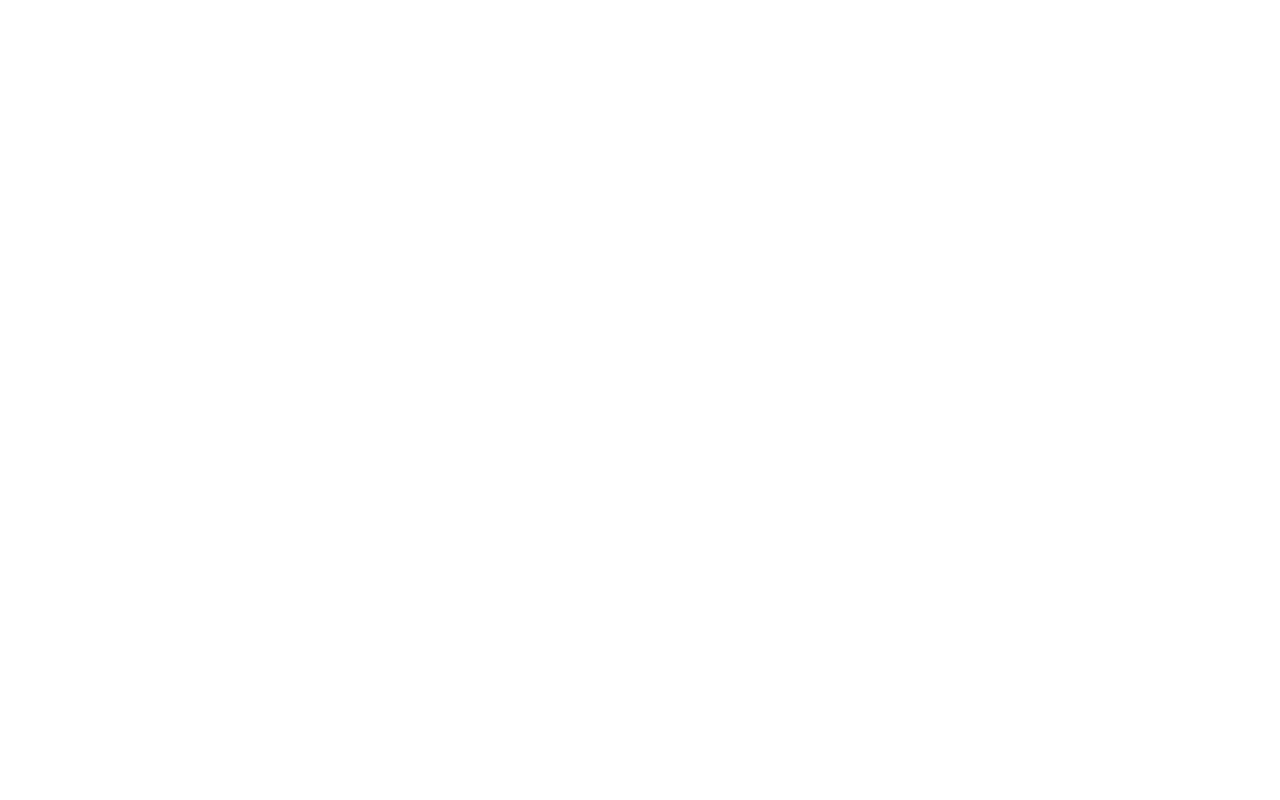
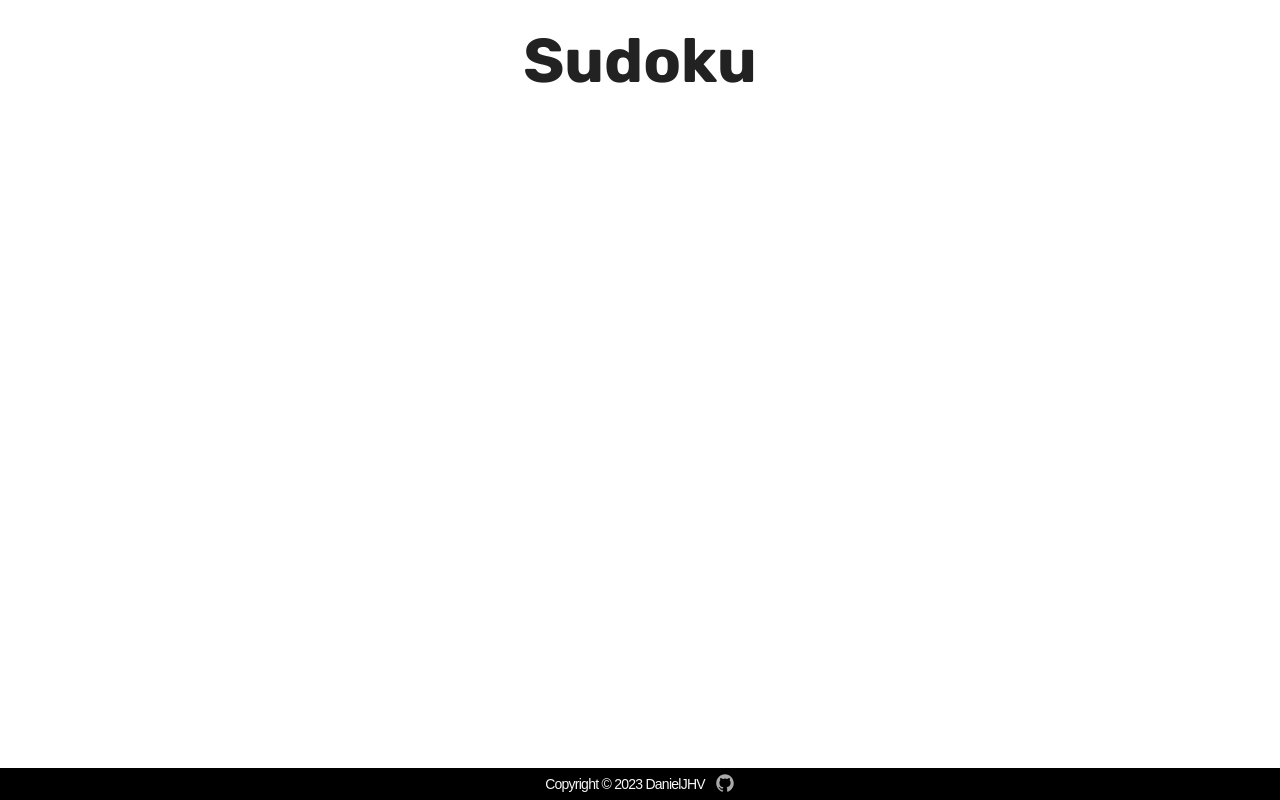
Before and after one commit to DanielJHV/sudoku, a website: page index.html in a window 1280 px wide. Drawn offline with Linux system fonts and the light colour scheme.

Commit message:
Add header and footer

```diff
--- a/css/style.css
+++ b/css/style.css
@@ -0,0 +1,55 @@
+* {
+  margin: 0;
+  padding: 0;
+  box-sizing: border-box;
+}
+
+html {
+  font-size: 62.5%;
+}
+
+body {
+  display: flex;
+  flex-direction: column;
+  justify-content: space-between;
+  height: 100vh;
+  background-color: #fff;
+  color: #222;
+  font-family: 'Rubik', sans-serif;
+}
+
+.header {
+  text-align: center;
+  padding: 2.4rem;
+}
+
+.heading-primary {
+  font-size: 6.2rem;
+  font-weight: 700;
+}
+
+.footer {
+  display: flex;
+  justify-content: center;
+  align-items: center;
+  gap: 1rem;
+  height: 3.2rem;
+  padding: 1.2rem;
+  background-color: #000;
+}
+
+.footer p {
+  color: #f7f7f7;
+  font-size: 1.4rem;
+  font-weight: 400;
+  font-family: sans-serif;
+  letter-spacing: -0.75px;
+}
+
+.github-logo {
+  height: 2rem;
+  fill: #aaa;
+}
+.github-logo:hover {
+  fill: #eee;
+}
--- a/index.html
+++ b/index.html
@@ -4,9 +4,29 @@
     <meta charset="UTF-8" />
     <meta http-equiv="X-UA-Compatible" content="IE=edge" />
     <meta name="viewport" content="width=device-width, initial-scale=1.0" />
+    <link rel="preconnect" href="https://fonts.googleapis.com" />
+    <link rel="preconnect" href="https://fonts.gstatic.com" crossorigin />
+    <link href="https://fonts.googleapis.com/css2?family=Rubik:wght@400;600;700&display=swap" rel="stylesheet" />
     <link rel="stylesheet" href="css/style.css" />
     <script src="dist/main.js" defer></script>
     <title>Sudoku</title>
   </head>
-  <body></body>
+  <body>
+    <header class="header">
+      <div class="heading-primary">Sudoku</div>
+    </header>
+    <main class="main">
+      <div class="board"></div>
+    </main>
+    <footer class="footer">
+      <p>Copyright &copy; 2023 DanielJHV</p>
+      <a target="_blank" href="https://github.com/DanielJHV">
+        <svg xmlns="http://www.w3.org/2000/svg" class="github-logo" viewBox="0 0 512 512">
+          <path
+            d="M256 32C132.3 32 32 134.9 32 261.7c0 101.5 64.2 187.5 153.2 217.9a17.56 17.56 0 003.8.4c8.3 0 11.5-6.1 11.5-11.4 0-5.5-.2-19.9-.3-39.1a102.4 102.4 0 01-22.6 2.7c-43.1 0-52.9-33.5-52.9-33.5-10.2-26.5-24.9-33.6-24.9-33.6-19.5-13.7-.1-14.1 1.4-14.1h.1c22.5 2 34.3 23.8 34.3 23.8 11.2 19.6 26.2 25.1 39.6 25.1a63 63 0 0025.6-6c2-14.8 7.8-24.9 14.2-30.7-49.7-5.8-102-25.5-102-113.5 0-25.1 8.7-45.6 23-61.6-2.3-5.8-10-29.2 2.2-60.8a18.64 18.64 0 015-.5c8.1 0 26.4 3.1 56.6 24.1a208.21 208.21 0 01112.2 0c30.2-21 48.5-24.1 56.6-24.1a18.64 18.64 0 015 .5c12.2 31.6 4.5 55 2.2 60.8 14.3 16.1 23 36.6 23 61.6 0 88.2-52.4 107.6-102.3 113.3 8 7.1 15.2 21.1 15.2 42.5 0 30.7-.3 55.5-.3 63 0 5.4 3.1 11.5 11.4 11.5a19.35 19.35 0 004-.4C415.9 449.2 480 363.1 480 261.7 480 134.9 379.7 32 256 32z"
+          />
+        </svg>
+      </a>
+    </footer>
+  </body>
 </html>
```
